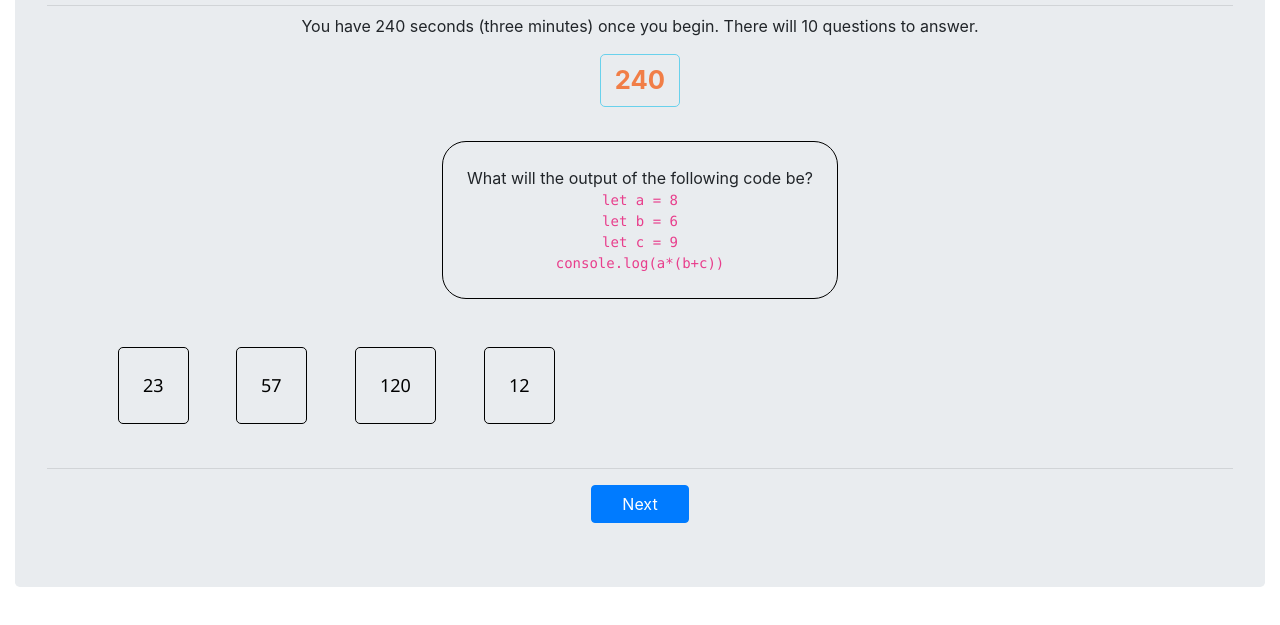
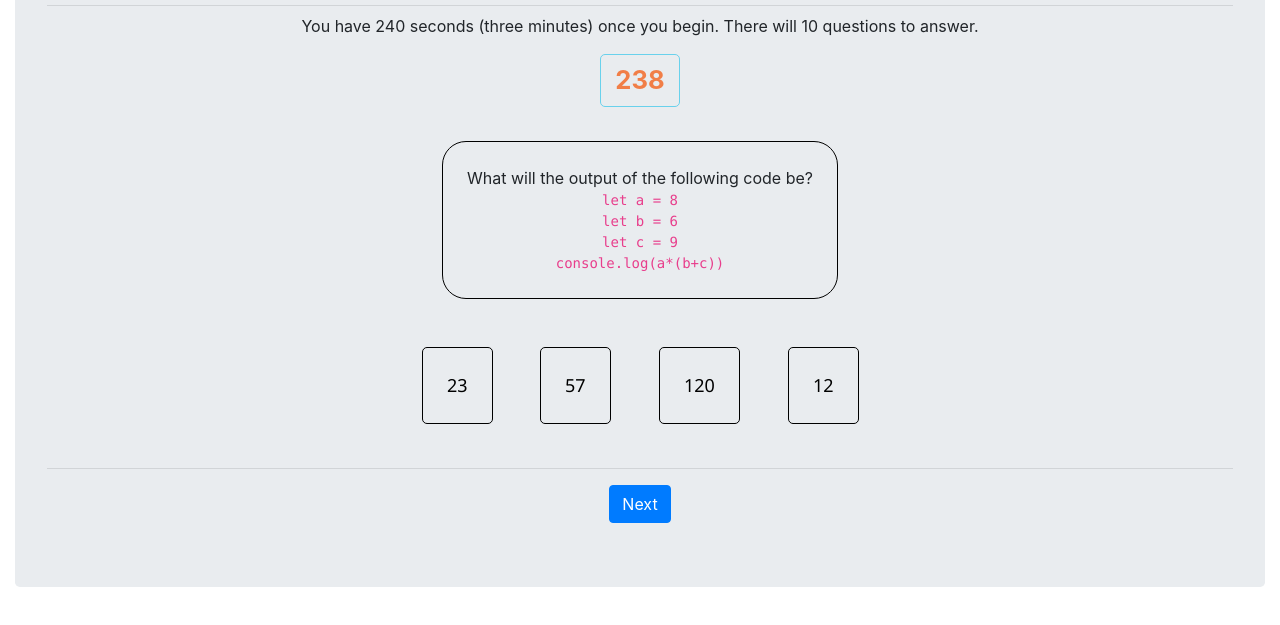
Before and after one commit to julianvanost/Code-Quiz, a plain HTML site: page index.html in a window 1280 px wide. Both pictures are taken after a click on the button "Begin Quiz". Shown: the part 105-730 px from the top of the page. Drawn offline with nearby package versions, Linux system fonts and the light colour scheme.

Commit message:
Fixes some layout transitions and logic issues

```diff
--- a/index.html
+++ b/index.html
@@ -29,7 +29,7 @@
           <div class="">
             <div class="timer" id="game-timer">240</div>
             <div class="" id="question-container" class="question-border">Question: </div>
-            <div class="row">
+            <div class="list-group">
               <div class="col-md-6 col-md-offset-3">
                 <div class="text-center" id="answers-container">
                   <div class="answer" data-content="1000">I am an answer.</div>
@@ -41,20 +41,19 @@
             </div>
           </div>
         </div>
-        <div class=" top-buffer">
+        <div class="top-buffer">
           <div class="">
             <div class="well" id="answer-response">I am the explanation to the answer.</div>
           </div>
         </div>
         <hr>
-
+      </div>
       <footer>
         <div class="">
           <div class="">
-              <button class="btn btn-primary pull-left" id="previousQ">&nbsp;Previous&nbsp;</button>
-              <button class="btn btn-primary pull-right"
-                id="nextQ">&nbsp;&nbsp;&nbsp;&nbsp;Next&nbsp;&nbsp;&nbsp;&nbsp;</button>
-              <button class="btn btn-primary pull-right" id="finish">&nbsp;&nbsp;Finish&nbsp;&nbsp;</button>
+            <button class="btn btn-primary pull-left" id="previousQ">Back</button>
+            <button class="btn btn-primary pull-right" id="nextQ">Next</button>
+            <button class="btn btn-primary pull-right" id="finish">Finish</button>
           </div>
         </div>
       </footer>
--- a/source.js
+++ b/source.js
@@ -1,3 +1,10 @@
+$('.grid').masonry({
+  itemSelector: '.grid-item',
+  columnWidth: '.grid-sizer',
+  percentPosition: true
+});
+
+
 $(document).ready(function () {
   $("#main-game").hide();
   $("#results-display").hide();
@@ -8,7 +15,7 @@ $(document).ready(function () {
 
 var quesIndex;
 var gameTimer;
-var timeAllotted = 30; //seconds
+var timeAllotted = 240; //seconds
 var questionBank = [
   {
     question: `What will the output of the following code be? ` + `<br><code class="code">let a = 8<br>let b = 6 <br>let c = 9<br>console.log(a*(b+c))</code>`,
@@ -44,18 +51,18 @@ var questionBank = [
     selected: null,
     // reason: "Martin Van Buren was born in December 5th, 1782 in Kinderhook, NY. The first president not born under British rule and the first president not of British ancestry. He was of Dutch lineage."
   }, {
-    question: "Which was not a part of the original 13 colonies?",
+    question: "Which is correct?",
     answers: [
-      { ansID: 1011, answer: "Vermont" },
-      { ansID: 1012, answer: "Georgia" },
-      { ansID: 1012, answer: "North Carolina" },
-      { ansID: 1013, answer: "Pennsylvania" },
+      { ansID: 1011, answer: "one" },
+      { ansID: 1012, answer: "two" },
+      { ansID: 1012, answer: "three" },
+      { ansID: 1013, answer: "four" },
     ],
     correct: 1011,
     selected: null,
     // reason: "Vermont was the 14th state which joined on March 4th, 1791."
   }, {
-    question: "How many time zones does the USA have?",
+    question: "which is correct?",
     answers: [
       { ansID: 1014, answer: "Three" },
       { ansID: 1015, answer: "Four" },
@@ -117,12 +124,12 @@ function processAnswer() {
   }
 
   // $("#answer-response").append(questionBank[quesIndex].reason);
-  // $("#answer-response").show();
+  $("#answer-response").show();
 
-  //save the answer the user selected in the questionBank
+
   questionBank[quesIndex].selected = selectedAnsID;
 
-  console.log(questionBank[quesIndex].selected);
+  // console.log(questionBank[quesIndex].selected);
 }
 
 
@@ -140,21 +147,13 @@ $("#start").on("click", function () {
   $("#splash-screen").hide();
   $("#main-game").show();
 
-  gameTimer = setInterval(updateClock, 100000);
+  gameTimer = setInterval(updateClock, 1000);
 
   quesIndex = 0;
   populateQuestionDetails(quesIndex);
 });
 
-/*
-Here's a neat trick: for elements that are dynamically created existing handlers pointed to that type of element (via class or id, whichever) will not be automatically bound. Instead of $("[.|#]identifier").on("click", function) bind it to the document for it's id/class as shown below.
-*/
 $(document).on("click", ".answer", processAnswer);
-
-// $('.answer').on('click', function () {
-//   $('.answer').removeClass('active');
-//   $(this).addClass('active');
-// });
 
 $("#previousQ").on("click", getPreviousQuestion);
 
@@ -165,6 +164,7 @@ $("#finish").on("click", endGame);
 function endGame() {
   $("#main-game").hide();
   processResults();
+  $(".jumbotron").hide()
   $("#results-display").show();
 }
 
@@ -186,9 +186,7 @@ function processResults() {
       incorrect++;
       status = "Incorrect!";
     }
-
     if (questionBank[i].selected !== null) {
-      //get selected text
       var selectedText = "NA";
       for (var j = 0; j < questionBank[i].answers.length; j++) {
         if (questionBank[i].answers[j].ansID === questionBank[i].selected) {
@@ -199,7 +197,6 @@ function processResults() {
     } else {
       selectedText = "--";
     }
-    //get correct ans text
     var correctText = "NA";
     for (var k = 0; k < questionBank[i].answers.length; k++) {
       if (questionBank[i].answers[k].ansID === questionBank[i].correct) {
@@ -207,7 +204,6 @@ function processResults() {
         break;
       }
     }
-
     $("#result-rows").append("<tr><td>" + questionBank[i].question + "</td><td>" + selectedText + "</td><td>" + correctText + "</td><td>" + status + "</td></tr>");
   }
 
```
Also changed, not shown: overrides.css (+7 -3 lines). Lines whose indentation alone changed are shown as unchanged.
